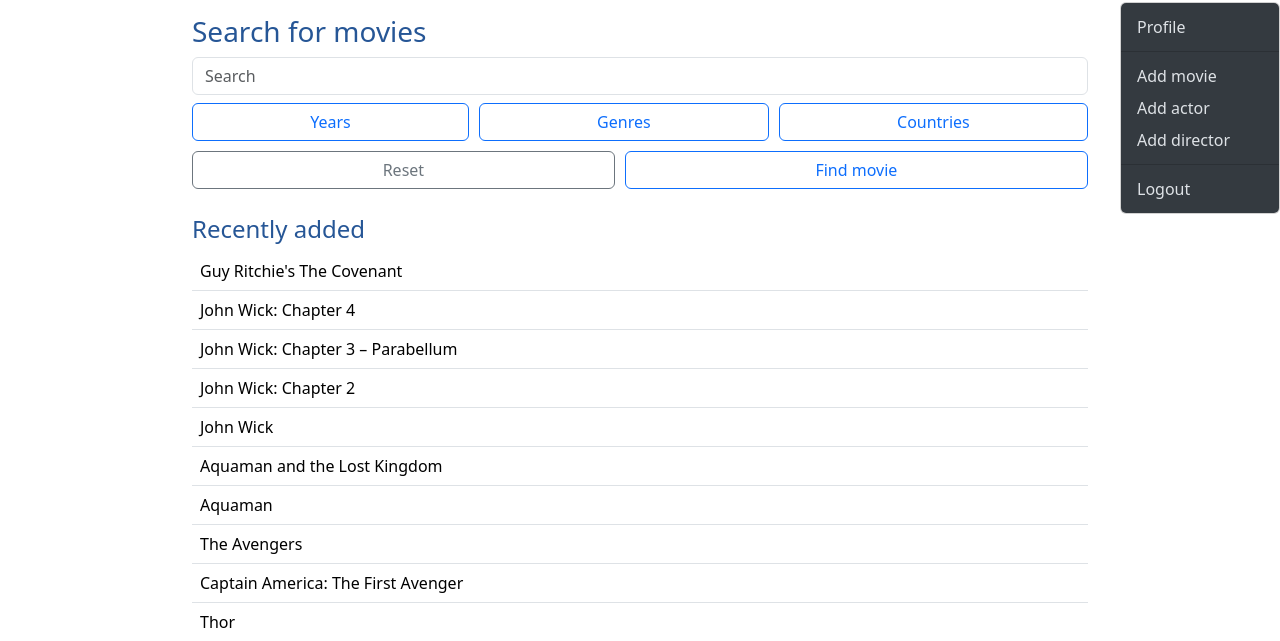
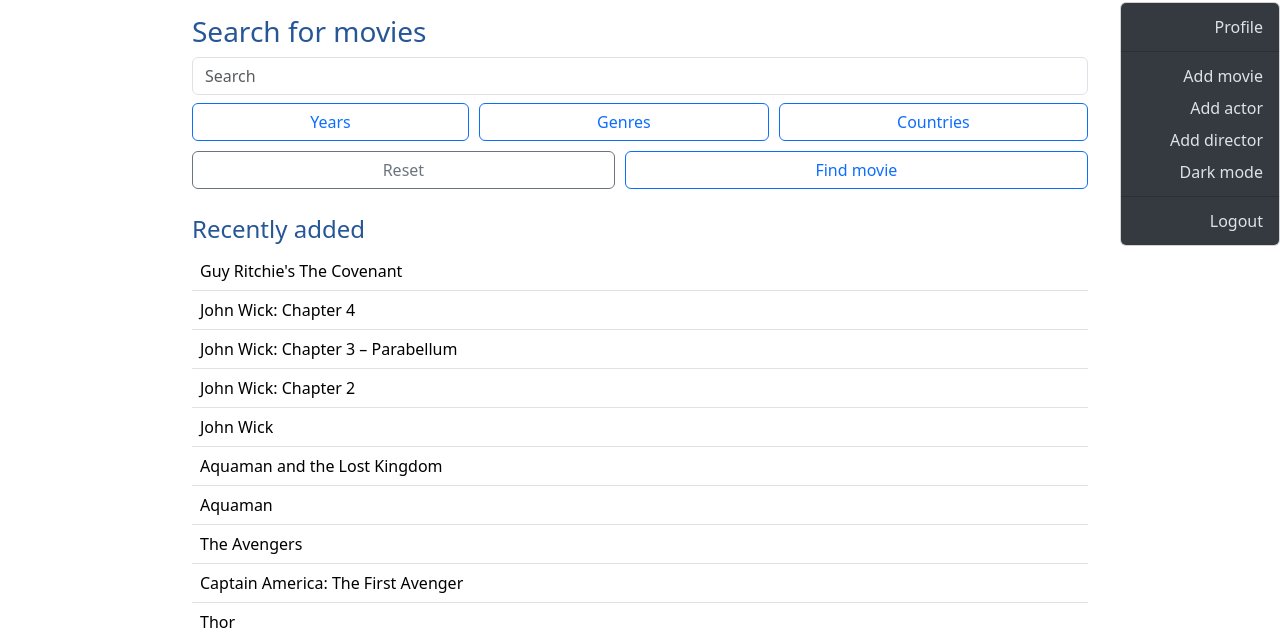
Before and after one commit to Kragline/FilmFlow, a Django app: page /user/arman in a window 1280 px wide, after a click that opens the changed part. Shown: the part 90-731 px from the top of the page. Run offline with Django 4.2, Linux system fonts and the light colour scheme; a user stored in the database is signed in; data comes from the database, SQL or seed files in the repository; both versions use the stored data as it was after the commit.

Commit message:
dark mode

```diff
--- a/django_movies/authentication/static/authentication/css/style.css
+++ b/django_movies/authentication/static/authentication/css/style.css
@@ -1,11 +1,6 @@
 .user-page {
     display: flex;
     justify-content: center;
-}
-
-.user-profile-header {
-    color: rgb(38, 86, 150);
-    text-align: center;
 }
 
 .profile-info {
--- a/django_movies/authentication/templates/authentication/user/profile_page.html
+++ b/django_movies/authentication/templates/authentication/user/profile_page.html
@@ -5,7 +5,7 @@
 
     <div class="card mt-4">
         <div class="card-body">
-            <h3 class="user-profile-header">Welcome back!</h3>
+            <h3 class="title movie-bold">Welcome back!</h3>
             <hr>
             <div class="user-page">
                 <div class="profile-info">
--- a/django_movies/mainapp/static/mainapp/css/style.css
+++ b/django_movies/mainapp/static/mainapp/css/style.css
@@ -3,6 +3,10 @@
     height: 100%;
     display: flex;
     flex-direction: column;
+}
+
+.nav-dark-shadow {
+    box-shadow: 0 15px 15px rgba(0,0,0, 0.15);
 }
 
 .auth-item {
@@ -77,6 +81,11 @@
     color: black;
 }
 
+.hover-movie-link-dark {
+    text-decoration: none;
+    color: white;
+}
+
 .hover-movie-link:hover {
     cursor: pointer;
     color: rgb(41, 112, 207);
@@ -121,8 +130,17 @@
     color: rgb(45, 107, 189);
 }
 
+.movie-link-dark {
+    text-decoration: none;
+    color: rgb(23, 116, 238);
+}
+
 .movie-bold {
     color: rgb(38, 86, 150);
+}
+
+.movie-bold-dark {
+    color: rgb(23, 116, 238);
 }
 
 .movies-list-card {
@@ -238,6 +256,10 @@
     padding: 0 20px 20px 20px;
 }
 
+.footer-dark-shadow {
+    box-shadow: 0 -10px 10px rgba(0,0,0, 0.15);
+}
+
 .footer-hr {
     color: gray;
     margin: 0 auto 20px auto;
--- a/django_movies/mainapp/static/mainapp/js/script.js
+++ b/django_movies/mainapp/static/mainapp/js/movies_search.js
@@ -1,5 +1,7 @@
-function findMovieByYear() {
-    const movieYearElement = document.getElementById("movieYear");
+const movieYearElement = document.getElementById("movieYear");
+movieYearElement.addEventListener("click", findMoviesByYear);
+
+function findMoviesByYear() {
     const movieYear = movieYearElement.textContent;
 
     const formElement = document.getElementById("movieSearchForm");
@@ -15,8 +17,10 @@
     formElement.submit();
 }
 
-function findMovieByCountry() {
-    const movieCountryElement = document.getElementById("movieCountry");
+const movieCountryElement = document.getElementById("movieCountry");
+movieCountryElement.addEventListener("click", findMoviesByCountry);
+
+function findMoviesByCountry() {
     const movieCountry = movieCountryElement.textContent;
 
     const formElement = document.getElementById("movieSearchForm");
--- /dev/null
+++ b/django_movies/mainapp/static/mainapp/js/theme_change.js
@@ -0,0 +1,82 @@
+const doc = document.getElementById('html');
+
+window.addEventListener('load', checkThemeOnLoad);
+function checkThemeOnLoad() {
+    const storedTheme = JSON.parse(localStorage.getItem('theme'));
+    if (!storedTheme) {
+        localStorage.setItem('theme', JSON.stringify('light'));
+    } else if (storedTheme == 'light') {
+        setLightTheme();
+    } else if (storedTheme == 'dark') {
+        setDarkTheme();
+    }
+}
+
+function checkThemeByBtn() {
+    if (theme_btn.value == 'light') {
+        setLightTheme();
+    } else if (theme_btn.value == 'dark') {
+        setDarkTheme();
+    }
+}
+
+const theme_btn = document.getElementById('themeBtn');
+theme_btn.addEventListener('click', setThemeByButton);
+
+function setThemeByButton() {
+    localStorage.setItem('theme', JSON.stringify(theme_btn.value));
+    checkThemeByBtn();
+}
+
+function setDarkTheme() {
+    doc.setAttribute("data-bs-theme", "dark");
+    theme_btn.value = 'light';
+    theme_btn.innerText = 'Light mode';
+
+    document.getElementById('header-nav').classList.add('nav-dark-shadow');
+    document.getElementById('footer').classList.add('footer-dark-shadow');
+
+    const boldElements = document.getElementsByClassName('movie-bold');
+    for (let index = 0; index < boldElements.length; index++) {
+        boldElements[index].classList.add('movie-bold-dark');
+    }
+
+    const linkElements = document.getElementsByClassName('movie-link');
+    for (let index = 0; index < linkElements.length; index++) {
+        linkElements[index].classList.add('movie-link-dark');
+    }
+
+    const hoverLinkElements = document.getElementsByClassName('hover-movie-link');
+    for (let index = 0; index < hoverLinkElements.length; index++) {
+        hoverLinkElements[index].classList.add('hover-movie-link-dark');
+    }
+
+
+    localStorage.setItem('theme', JSON.stringify('dark'));
+}
+
+function setLightTheme() {
+    doc.setAttribute("data-bs-theme", "light");
+    theme_btn.value = 'dark';
+    theme_btn.innerText = 'Dark mode';
+
+    document.getElementById('header-nav').classList.remove('nav-dark-shadow');
+    document.getElementById('footer').classList.remove('footer-dark-shadow');
+
+    const boldElements = document.getElementsByClassName('movie-bold-dark');
+    for (let index = 0; index < boldElements.length; index++) {
+        boldElements[index].classList.remove('movie-bold-dark');
+    }
+
+    const linkElements = document.getElementsByClassName('movie-link');
+    for (let index = 0; index < linkElements.length; index++) {
+        linkElements[index].classList.remove('movie-link-dark');
+    }
+
+    const hoverLinkElements = document.getElementsByClassName('hover-movie-link');
+    for (let index = 0; index < hoverLinkElements.length; index++) {
+        hoverLinkElements[index].classList.remove('hover-movie-link-dark');
+    }
+
+    localStorage.setItem('theme', JSON.stringify('light'));
+}
--- a/django_movies/mainapp/templates/mainapp/base.html
+++ b/django_movies/mainapp/templates/mainapp/base.html
@@ -1,6 +1,6 @@
 {% load static %}
 
-<html lang="en">
+<html id="html" data-bs-theme="light" lang="en">
     <head>
         <meta charset="UTF-8">
         <title>{{ title }}</title>
@@ -21,9 +21,14 @@
             </div>
             {% include 'mainapp/includes/latest_premieres.html' %}
         </div>
-        <footer>
+        <footer id="footer">
             {% include 'mainapp/includes/footer.html' %}
         </footer>
-        <script src="{% static 'mainapp/js/script.js' %}"></script>
+        {% if movie %}
+            <script src="{% static 'mainapp/js/movies_search.js' %}"></script>
+        {% endif %}
+        {% if request.user.is_authenticated %}
+            <script src="{% static 'mainapp/js/theme_change.js' %}"></script>
+        {% endif %}
     </body>
 </html>
--- a/django_movies/mainapp/templates/mainapp/includes/header.html
+++ b/django_movies/mainapp/templates/mainapp/includes/header.html
@@ -45,7 +45,7 @@
                                     <img class="comment-profile-pic" src="{{ request.user.custom_profile.profile_pic.url }}">
                                 </div>
                                 <button class="nav-link active dropdown-toggle" role="button" data-bs-toggle="dropdown" aria-expanded="false"></button>
-                                <ul class="dropdown-menu dropdown-menu-dark dropdown-menu-end">
+                                <ul class="dropdown-menu dropdown-menu-dark dropdown-menu-end text-end">
                                     <li>
                                         <a class="dropdown-item" href="{% url 'profile_page' request.user.username %}">
                                             Profile
@@ -66,6 +66,11 @@
                                         <a class="dropdown-item" href="{% url 'add_director' %}">
                                             Add director
                                         </a>
+                                    </li>
+                                    <li>
+                                        <button class="dropdown-item" id="themeBtn" value="dark">
+                                            Dark mode
+                                        </button>
                                     </li>
                                     <li><hr class="dropdown-divider"></li>
                                     <li>
--- a/django_movies/mainapp/templates/mainapp/movie/about_movie.html
+++ b/django_movies/mainapp/templates/mainapp/movie/about_movie.html
@@ -39,7 +39,7 @@
                             </p>
 
                             <p class="card-text">
-                                <b class="movie-bold">Country</b> <span class="hover-movie-link" id="movieCountry" onclick="findMovieByCountry()">{{ movie.country }}</span>
+                                <b class="movie-bold">Country</b> <a class="hover-movie-link" id="movieCountry" onclick="findMovieByCountry()">{{ movie.country }}</a>
                             </p>
                             <p class="card-text">
                                 <b class="movie-bold">Year</b> <span class="hover-movie-link" id="movieYear" onclick="findMovieByYear()">{{ movie.year }}</span>
--- a/django_movies/mainapp/views.py
+++ b/django_movies/mainapp/views.py
@@ -75,7 +75,7 @@
         return context
 
     def get_queryset(self):
-        queryset = SidebarData.get_movies()
+        queryset = SidebarData.get_movies().order_by('id')
 
         if self.request.method == 'GET':
             if query := self.request.GET.get('movie-search'):
@@ -125,8 +125,7 @@
         context['movie_actors'] = self.object.actors.order_by('name')
 
         genres = SidebarData.get_genres().filter(movies_count__gt=0)
-        directors = Director.objects.all()
-        context['recomendations'] = SidebarData.get_movies().exclude(pk=self.object.pk).filter(Q(genres__in=genres) | Q(directors__in=directors)).order_by('?').distinct()[:10]
+        context['recomendations'] = SidebarData.get_movies().filter(genres__in=genres).order_by('?').distinct()[:15]
 
         context['form'] = CommentForm()
         context['comments'] = self.object.comments.order_by('-create_time')
```
Also changed, not shown: django_movies/db.sqlite3.
